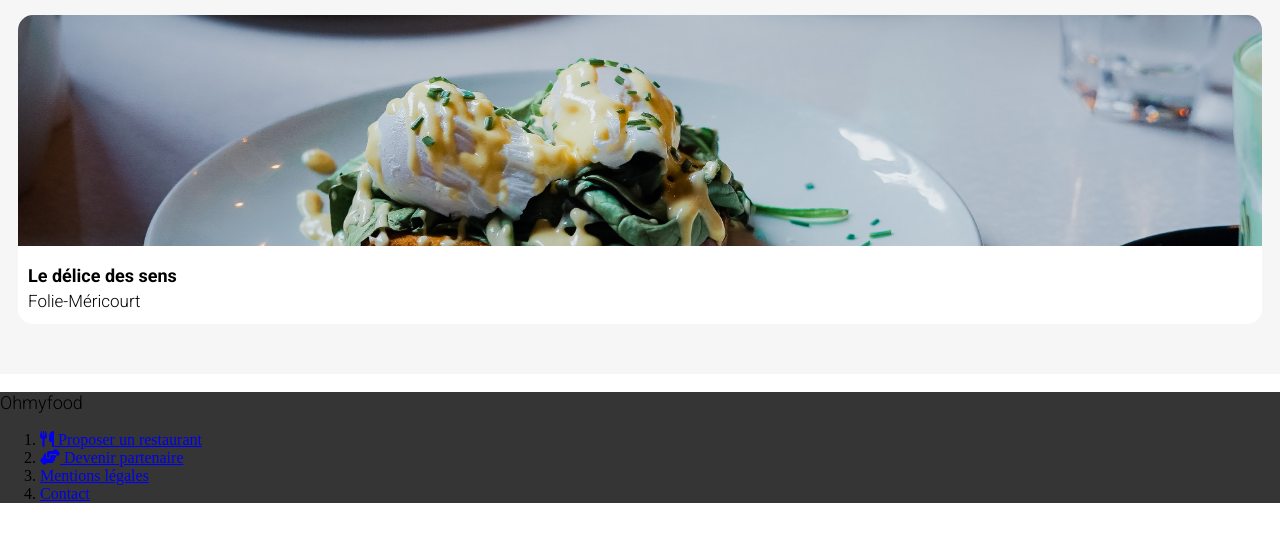
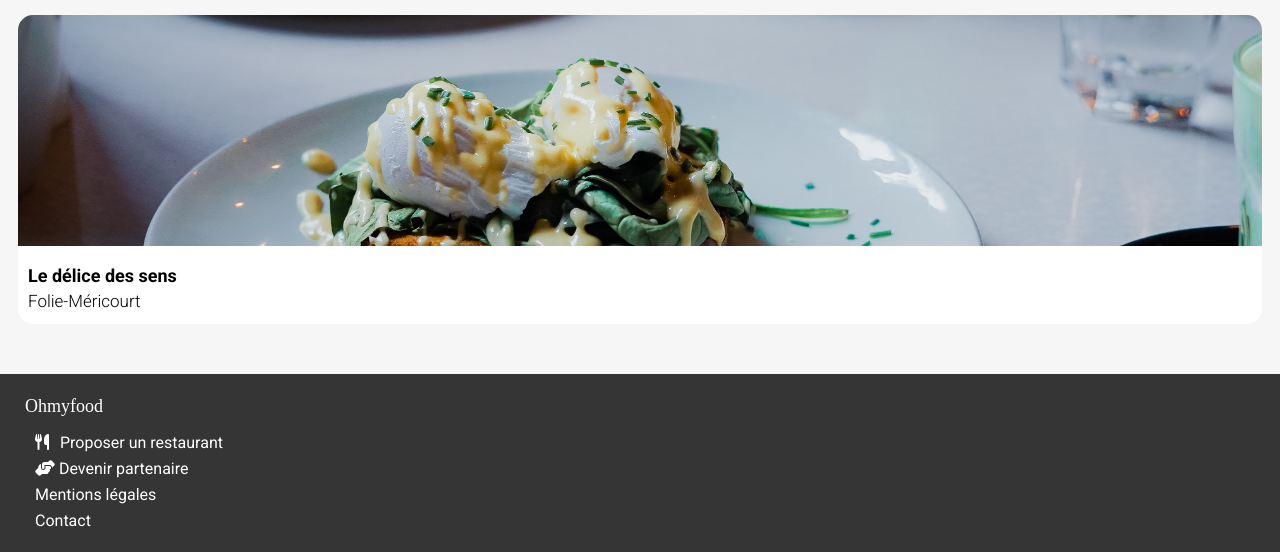
Before and after one commit to Sarakdo/Projet-4, a plain HTML site: page index.html in a window 1280 px wide. Shown: the part 1430-1982 px from the top of the page. Before the commit the page ends 1949 px from the top, so only its background shows below. Drawn offline with Linux system fonts and the light colour scheme; a web font is replaced by a local one.

Commit message:
- fin page accueil

```diff
--- a/index.html
+++ b/index.html
@@ -103,14 +103,14 @@
             <ol class="footer__list">
                 <li class="footer__listElt">
                     <a class="footer__link"href="#">
-                        <i class="fa-solid fa-utensils"></i>
+                        <i class="fa-solid fa-utensils footer__icon"></i>
                         Proposer un restaurant
                     </a>
                 </li>
 
                 <li class="footer__listElt">
                     <a class="footer__link"href="#">
-                        <i class="fa-solid fa-handshake-angle"></i>
+                        <i class="fa-solid fa-handshake-angle footer_icon"></i>
                         Devenir partenaire</i>
                     </a>
                 </li>
--- a/style.scss
+++ b/style.scss
@@ -2,28 +2,30 @@
 *,
 :before,
 ::after {
-    box-sizing:border-box
+    box-sizing: border-box
 }
 
-body{
-    margin:0px;
+body {
+    margin: 0px;
 }
 
-footer{
-    background-color:#353535;
+footer {
+    background-color: #353535;
 }
 
-h2{
+h2 {
     font-family: "Roboto";
     font-size: 24px;
     font-weight: 700;
 }
-h3{
+
+h3 {
     font-family: "Roboto";
     font-size: 18px;
     font-weight: 300;
 }
-p{
+
+p {
     font-family: "Roboto";
     font-size: 18px;
     font-weight: 300;
@@ -32,36 +34,40 @@ p{
 @media screen and (max-width: 768px) {
 
     // HEADER//
-header{
-    display:flex;
+    header {
+        display: flex;
         justify-content: center;
         padding: 10px;
         box-shadow: 0px 2px 4px 0px rgba(0, 0, 0, 0.25);
         position: relative;
-    z-index:1000;
+        z-index: 1000;
 
-    &__logo{
+        &__logo {
             padding: 0px 19px 0px 16px;
         }
     }
+
     /** LOCATION **/
-.local{
+    .local {
         display: flex;
         justify-content: center;
         align-items: center;
         padding: 17px;
         background: #EAEAEA;
-    &__icon{
+
+        &__icon {
             margin-right: 10px;
         }
-    &__text{
+
+        &__text {
             font-family: "Roboto";
-        font-size:16px;
+            font-size: 16px;
             font-weight: 500;
         }
     }
+
     /** EXPLORATION **/
-.expl{
+    .expl {
         text-align: center;
         align-items: center;
         padding: 32px;
@@ -69,16 +75,18 @@ header{
         display: flex;
         flex-direction: column;
 
-    &__text{
+        &__text {
             margin: 0;
         }
-    &__subt{
+
+        &__subt {
             font-size: 18px;
             font-weight: 300;
             font-family: "Roboto";
             margin-left: 26px;
         }
-    &__btn{
+
+        &__btn {
             border: 0;
             padding: 13px 18px;
             font-weight: 500;
@@ -86,46 +94,69 @@ header{
             border-radius: 100px;
             color: #fff;
             background-color: #686868;
-        background-image: linear-gradient(0deg,rgba(147,86,220,.9),rgba(255,121,218,.9));
-        box-shadow: 0.25rem 0.25rem 10px rgba(0,0,0,.25);
+            background-image: linear-gradient(0deg, rgba(147, 86, 220, .9), rgba(255, 121, 218, .9));
+            box-shadow: 0.25rem 0.25rem 10px rgba(0, 0, 0, .25);
             font-size: 16px;
             font-weight: 500;
             font-family: "Roboto";
-        width:218px;
+            width: 218px;
         }
-    &__btn:hover{
+
+        &__btn:hover {
             background-color: white;
             box-shadow: 4px 4px 10px rgba(0, 0, 0, 0.50);
         }
     }
+
     /** FONCTIONNEMENT**/
 
-.fonct{
+    .fonct {
         display: flex;
         padding: 20px;
         align-content: center;
 
-    &__steps{
+        &__steps {
             display: flex;
             flex-wrap: wrap;
             flex-direction: column;
             justify-content: center;
-        padding:0;
+            padding: 0;
+            counter-reset: numlist;
+
         }
-        &__step{
+
+        &__step {
             position: relative;
-        display: flex;
+            list-style: none;
             border-radius: 20px;
             background-color: #f6f6f6;
             box-shadow: 0px 4px 15px 0px rgba(0, 0, 0, 0.15);
             padding: 24px;
             margin: 16px 0px 16px 8px;
+
+            &::before {
+                content: counter(numlist);
+                color: white;
+                counter-increment: numlist;
+                background-color: #9356DC;
+                border-radius: 50%;
+                width: 20px;
+                height: 20px;
+                display: flex;
+                padding:10px;
+                align-items: center;
+                justify-content: center;
+                position: absolute;
+
             }
-    &__icon{
+        }
+
+        &__icon {
             margin-right: 12px;
-        color:#7E7E7E;
+            color: #7E7E7E;
         }
-    &__text{
+
+        &__text {
             font-family: "Roboto";
             font-size: 16px;
             font-weight: 500;
@@ -134,26 +165,31 @@ header{
     }
 }
 
-.container{
-    margin:auto;
+.container {
+    width: 100%;
+    margin: auto;
 }
 
 /** RESTAURANTS**/
-.restaurants{
+.restaurants {
     display: grid;
     background: #F6F6F6;
-    & h2{
+
+    & h2 {
         margin: 0;
     }
-    &__container{
+
+    &__container {
         padding: 50px 18px;
         display: grid;
-        gap:18px;
+        gap: 18px;
     }
-    &__card{
+
+    &__card {
         text-decoration: none;
         color: inherit;
-        & img{
+
+        & img {
             height: 231px;
             width: 100%;
             border: 0 solid transparent;
@@ -161,14 +197,16 @@ header{
             box-shadow: none;
             object-fit: cover;
         }
-        & h3{
+
+        & h3 {
             font-family: "Roboto";
             font-size: 18px;
             font-weight: 700;
             margin: 0;
             padding: 15px 10px 5px;
         }
-        & p{
+
+        & p {
             font-family: "Roboto";
             font-size: 17px;
             font-weight: 300;
@@ -176,17 +214,19 @@ header{
             padding: 0px 10px 13px;
         }
     }
-    &__cards{
-    background-color:#FFF;
+
+    &__cards {
+        background-color: #FFF;
         border-radius: 15px;
-    width:100%;
-    height:auto;
+        width: 100%;
+        height: auto;
     }
 }
+
 /** FOOTER **/
 
-footer{
-    .container{
+.footer {
+    &__container {
         display: flex;
         width: 375px;
         padding: 22px 25px;
@@ -194,13 +234,33 @@ footer{
         align-items: flex-start;
         gap: 16px;
     }
-    &__logo{
-    color:white;
+
+    &__logo {
+        color: white;
+        font-family: "shrikhand";
+        margin: 0;
     }
-    &__link{
+
+    &__link {
+        color: white;
+        text-decoration: none;
+        font-family: "roboto";
+    }
+
+    &__list {
+        display: flex;
+        flex-direction: column;
+        margin: 0;
+        padding: 0;
         list-style: none;
-    padding: 0;
-    margin:0;
-    color: white;
+        gap: 7px;
+    }
+
+    &__listElt {
+        margin-left: 10px;
+    }
+
+    &__icon {
+        padding-right: 7px;
     }
 }
```
Also changed, not shown: style.css, 1 other file. Lines whose indentation alone changed are shown as unchanged.
